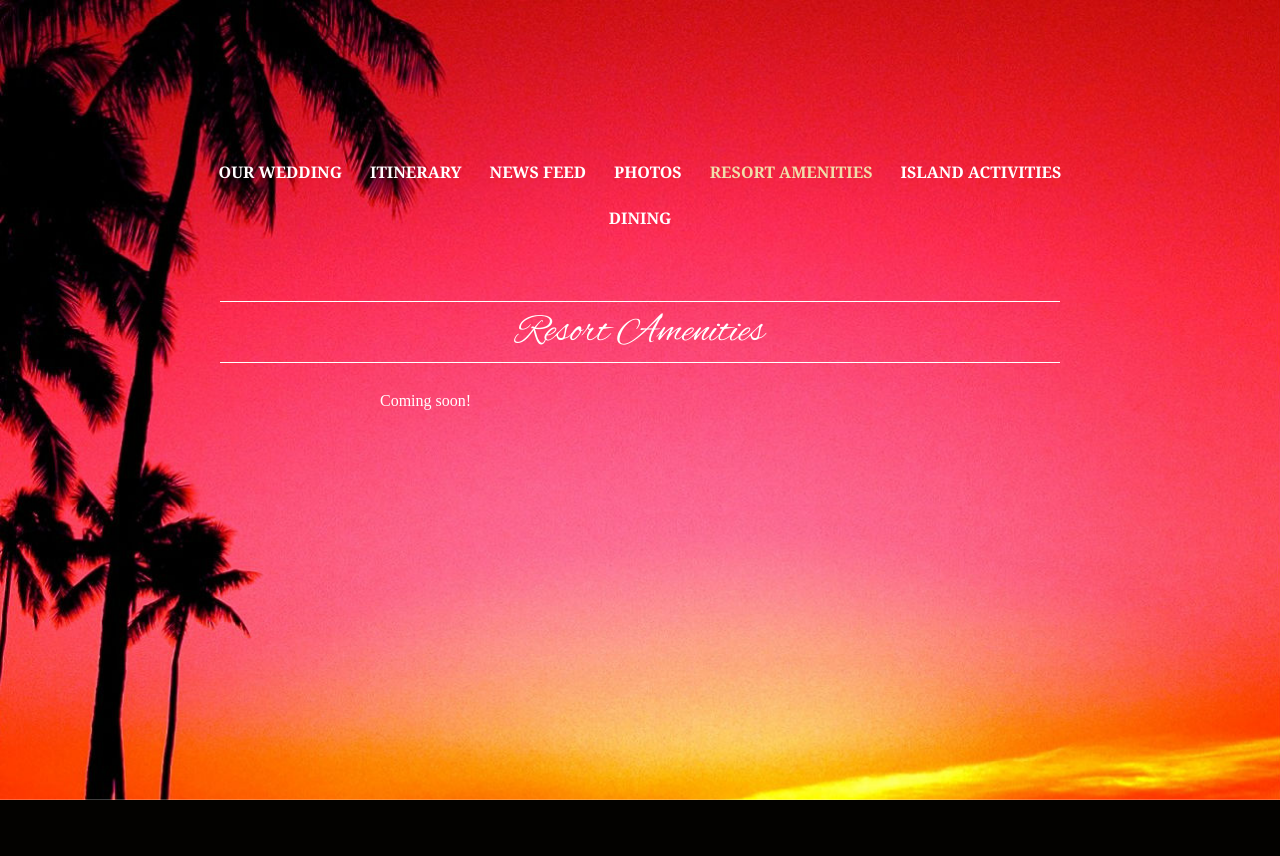
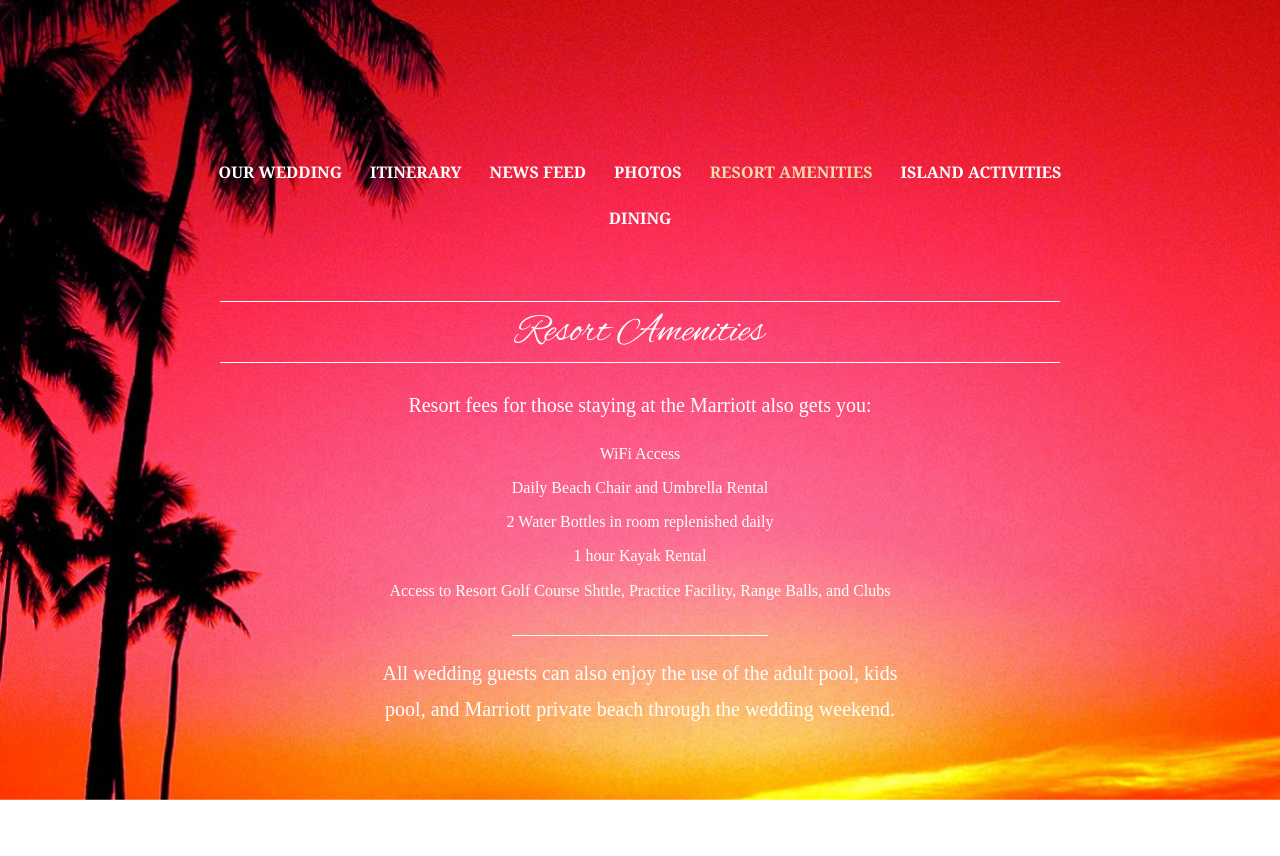
Before and after one commit to cooltoast/priya-and-vishal, a Flask app: page /amenities in a window 1280 px wide. Before the commit the page ends 800 px from the top, so only its background shows below. Run offline with Flask 2, Linux system fonts and the light colour scheme; some libraries are stand-ins or nearby versions; some web fonts are replaced.

Commit message:
add amenities

```diff
--- a/priyavishal/static/layouts/layout1/app.css
+++ b/priyavishal/static/layouts/layout1/app.css
@@ -3127,6 +3127,15 @@ button.main-nav {
     font-family: 'HelveticaNeue-Light';
 }
 
+.amenity-list {
+   text-align: center;
+   line-height: 1.2em;
+}
+
+.amenity-list li {
+   margin-bottom: 15px;
+}
+
 .location-venue,
 .location-attire,
 .location-date {
--- a/priyavishal/templates/amenities.html
+++ b/priyavishal/templates/amenities.html
@@ -15,7 +15,24 @@
                 <p class="location-section-description"></p>
                 <div class="location-section-items">
                     <div class="location-item">
-			Coming soon!
+			<div class="activity-title">
+			    Resort fees for those staying at the Marriott also gets you:
+			    <br>
+			    <br>
+			</div>
+			<ul class="amenity-list">
+			    <li>WiFi Access</li>
+			    <li>Daily Beach Chair and Umbrella Rental</li>
+			    <li>2 Water Bottles in room replenished daily</li>
+			    <li>1 hour Kayak Rental</li>
+			    <li>Access to Resort Golf Course Shttle, Practice Facility, Range Balls, and Clubs</li>
+			</ul>
+
+            		<div class="location-separator"></div>
+
+			<div class="activity-title">
+			    All wedding guests can also enjoy the use of the adult pool, kids pool, and Marriott private beach through the wedding weekend.
+			</div>
                     </div>
                 </div>
             </div>
```
